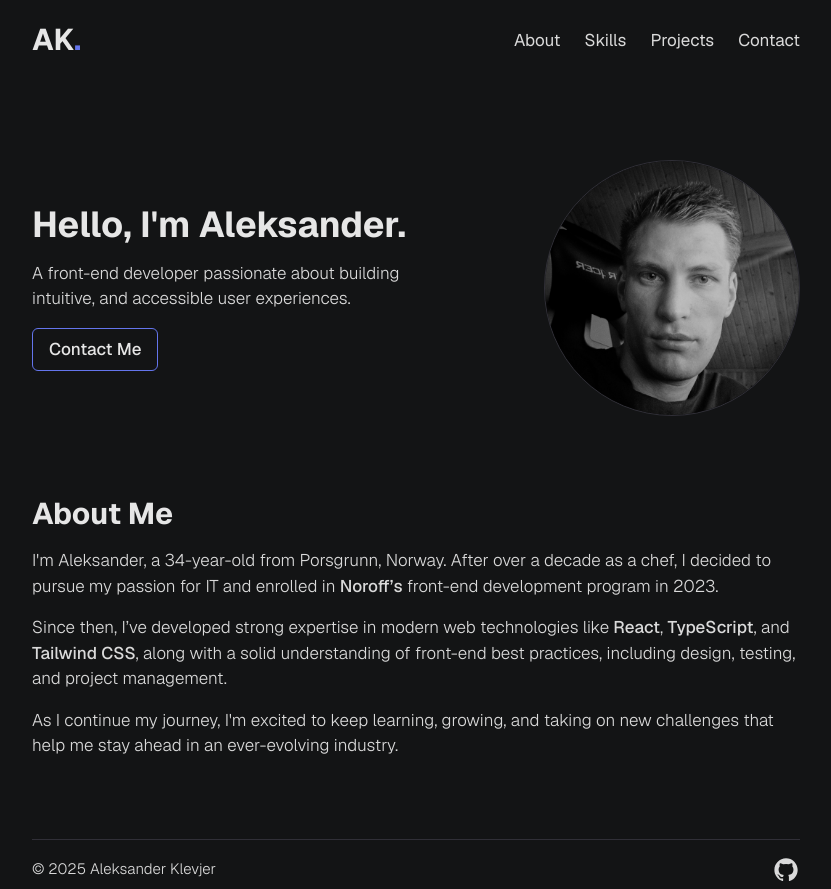
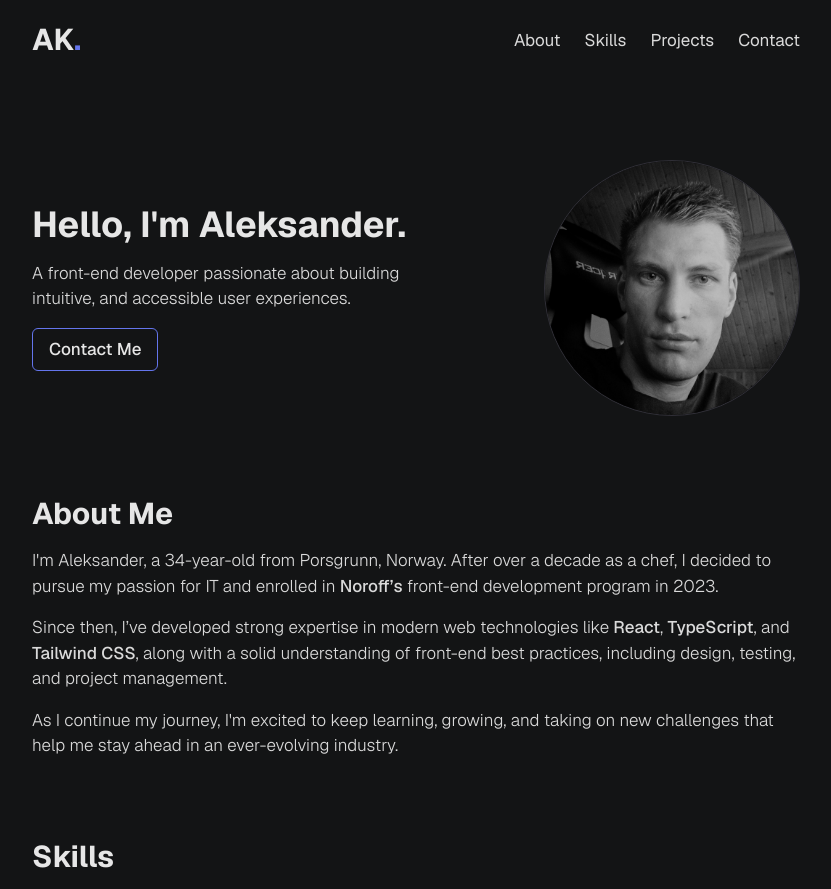
Before and after one commit to aklevjer/portfolio2, a React (Vite) app: page / in a window 1280 px wide. Shown: the top 889 px of the page, without its empty margins (224-1055 px from the left). Built offline with nearby package versions, Linux system fonts and the light colour scheme.

Commit message:
Update App component with Skills section

```diff
--- a/src/App.tsx
+++ b/src/App.tsx
@@ -1,6 +1,7 @@
 import Header from "@/components/layout/Header";
 import Hero from "@/components/sections/Hero";
 import About from "@/components/sections/About";
+import Skills from "@/components/sections/Skills";
 import Footer from "@/components/layout/Footer";
 
 export default function App() {
@@ -10,6 +11,7 @@ export default function App() {
       <main className="space-y-20 py-12 md:py-20">
         <Hero />
         <About />
+        <Skills />
       </main>
       <Footer />
     </>
```
